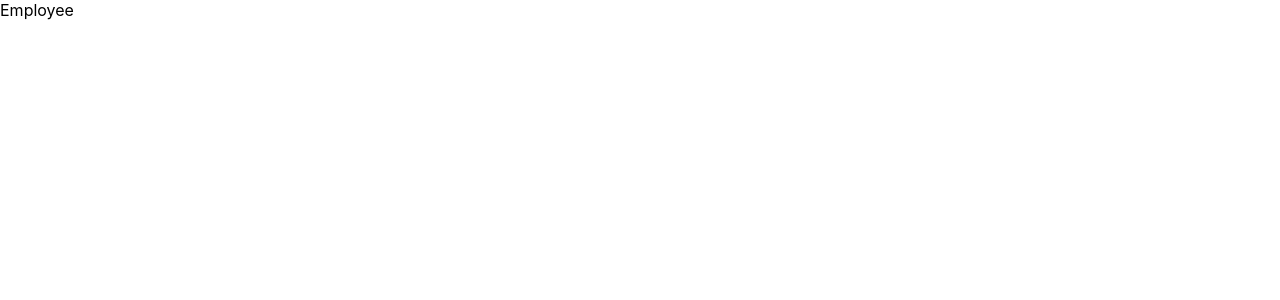
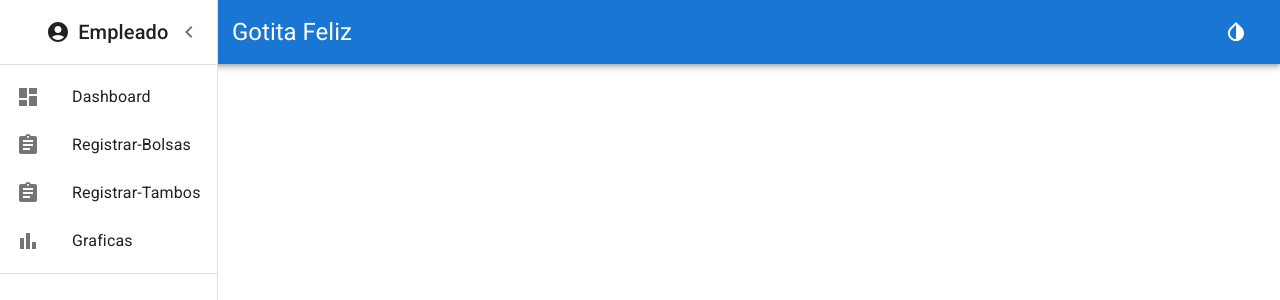
Before and after one commit to andreanicte02/gotita-feliz-frontend, a React (Create React App) app: page /employee in a window 1280 px wide. Shown: the top 300 px of the page. Built offline with nearby package versions, Linux system fonts and the light colour scheme.

Commit message:
-barra lateral izquierda

```diff
--- a/src/Components/Containers/Employee.js
+++ b/src/Components/Containers/Employee.js
@@ -1,10 +1,14 @@
+import Dashboard from './Employee/Dashboard';
 import React from 'react'
+
 
 
 const Employee = props => {
   return (
-    <div>Employee</div>
-  )
+    <>
+     <Dashboard/>
+    </>
+  );
 }
 
 
--- /dev/null
+++ b/src/Components/Containers/Employee/Dashboard.js
@@ -0,0 +1,113 @@
+import React from 'react';
+import { createTheme, ThemeProvider } from '@mui/material/styles';
+import { AppBar, List, Box, Toolbar, IconButton, Typography, Drawer, Divider } from '@mui/material';
+import MenuIcon from '@mui/icons-material/Menu';
+import ChevronLeftIcon from '@mui/icons-material/ChevronLeft';
+import LeftBar from './LeftBar'
+import InvertColorsSharpIcon from '@mui/icons-material/InvertColorsSharp';
+import AccountCircleSharpIcon from '@mui/icons-material/AccountCircleSharp';
+
+const Dashboard = () => {
+
+    const [flagOpenBar, setFlagOpenBar] = React.useState(true);
+
+    const mdTheme = createTheme();
+
+    const openBar = () => {
+
+        setFlagOpenBar(!flagOpenBar);
+    };
+
+    return (
+        <ThemeProvider theme={mdTheme}>
+
+            <Box sx={{ display: 'flex' }}>
+
+                <AppBar position='absolute' open={flagOpenBar} >
+
+                    <Toolbar>
+
+                        <IconButton
+                            edge="start"
+                            color="inherit"
+                            aria-label="open drawer"
+                            onClick={openBar}
+                            sx={{
+
+
+                                ...(!flagOpenBar && { marginRight: '10px' }),
+                                ...(flagOpenBar && { marginRight: '180px' }),
+                            }}
+
+                        >
+                            <MenuIcon />
+
+                        </IconButton>
+
+                        <Typography
+                            variant="h5"
+                            noWrap
+                            sx={{ flexGrow: 1 }}>
+
+                            Gotita Feliz
+                        </Typography>
+
+                        <IconButton color="inherit">
+                            <InvertColorsSharpIcon />
+                        </IconButton>
+
+                    </Toolbar>
+
+                </AppBar>
+
+                <Drawer variant="permanent" open={flagOpenBar}
+                    sx={{
+                        ...(!flagOpenBar && { display: 'none' }),
+
+                    }}
+                >
+
+                    <Toolbar
+                        sx={{
+                            display: 'flex',
+                            alignItems: 'center',
+                            justifyContent: 'flex-end',
+                            px: [1],
+
+
+                        }}
+
+                    >
+
+                        <IconButton color="inherit">
+                            <AccountCircleSharpIcon />
+                        </IconButton>
+
+                        <Typography variant="h6">
+                            Empleado
+                        </Typography>
+                        <IconButton onClick={openBar}>
+                            <ChevronLeftIcon />
+                        </IconButton>
+
+                    </Toolbar>
+
+                    <Divider />
+                    <List>
+                        <LeftBar />
+                    </List>
+
+                    <Divider>
+
+
+                    </Divider>
+
+                </Drawer>
+
+            </Box>
+
+        </ThemeProvider>
+    );
+}
+
+export default Dashboard
--- /dev/null
+++ b/src/Components/Containers/Employee/LeftBar.js
@@ -0,0 +1,55 @@
+import React, { Fragment } from 'react'
+import { ListItemButton, ListItemIcon, ListItemText } from '@mui/material'
+import AssignmentIcon from '@mui/icons-material/Assignment';
+import DashboardIcon from '@mui/icons-material/Dashboard';
+import BarChartIcon from '@mui/icons-material/BarChart';
+
+const LeftBar = () => {
+    return (
+        <Fragment>
+
+            <ListItemButton>
+
+                <ListItemIcon>
+                    <DashboardIcon />
+                </ListItemIcon>
+                <ListItemText primary="Dashboard" />
+
+            </ListItemButton>
+
+            <ListItemButton>
+
+                <ListItemIcon>
+                    <AssignmentIcon />
+                </ListItemIcon>
+                <ListItemText primary="Registrar-Bolsas" />
+
+            </ListItemButton>
+
+            <ListItemButton>
+
+                <ListItemIcon>
+                    <AssignmentIcon />
+                </ListItemIcon>
+                <ListItemText primary="Registrar-Tambos" />
+
+            </ListItemButton>
+
+
+
+            <ListItemButton>
+
+                <ListItemIcon>
+                    <BarChartIcon />
+                </ListItemIcon>
+                <ListItemText primary="Graficas" />
+
+            </ListItemButton>
+
+        </Fragment>
+
+
+    );
+}
+
+export default LeftBar
```
